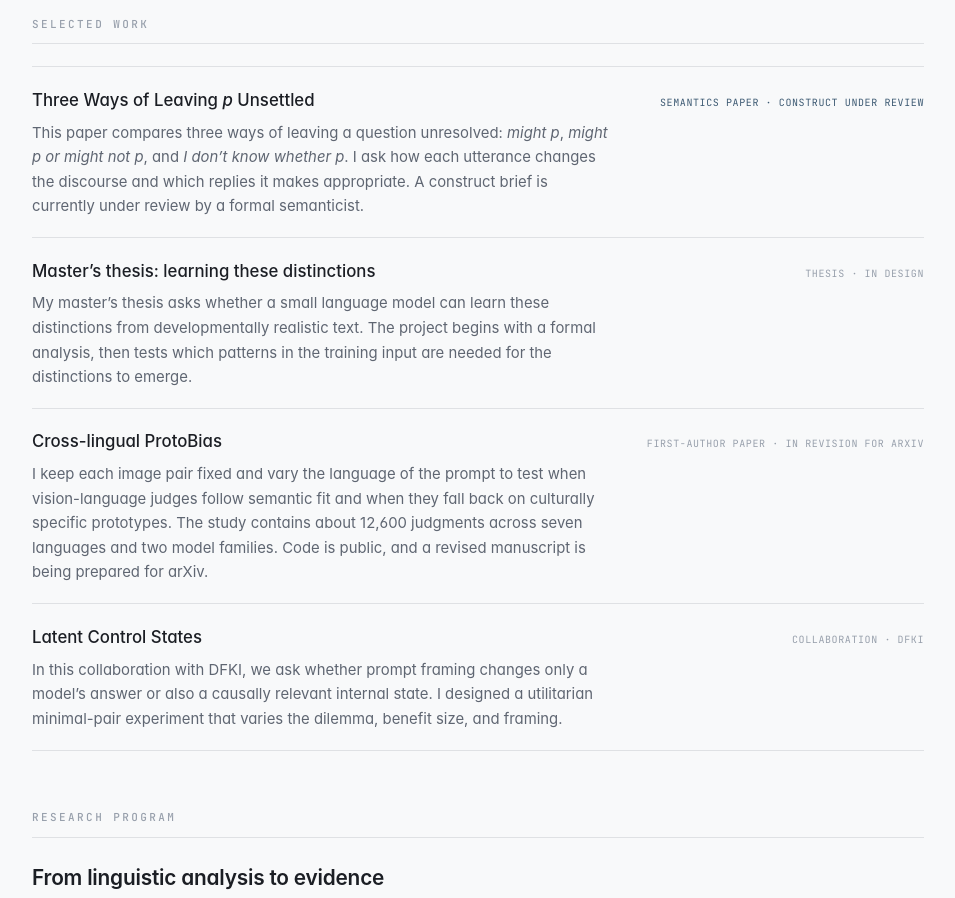
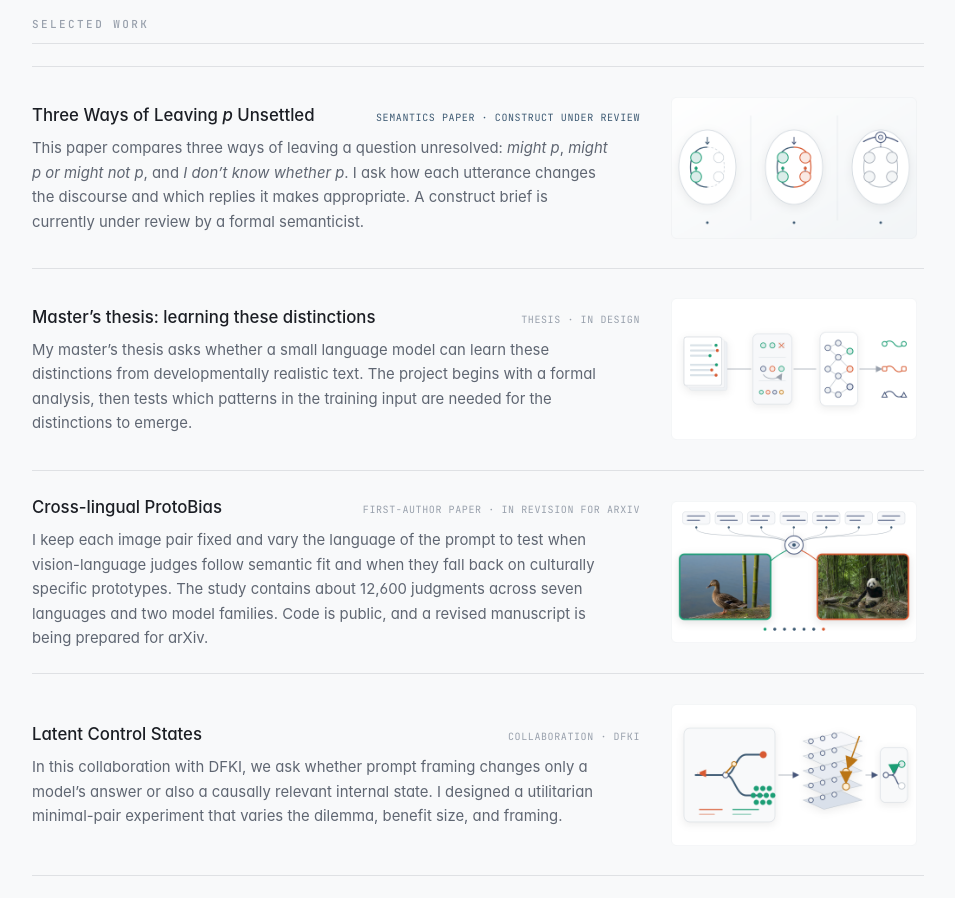
Before and after one commit to xchuan-li/xchuan-li.github.io, an Astro site: page / in a window 1280 px wide. Shown: the part 680-1578 px from the top of the page, without its empty margins (162-1117 px from the left). Built offline with nearby package versions, Linux system fonts and the light colour scheme; Astro itself is replaced by a stand-in of ours; a web font is replaced by a local one.

Commit message:
Add project cover illustrations to homepage

```diff
--- a/src/pages/index.astro
+++ b/src/pages/index.astro
@@ -17,6 +17,8 @@ const selectedWork = [
     title: "Three Ways of Leaving <em>p</em> Unsettled",
     tag: "Semantics paper · construct under review",
     href: "/research/three-ways",
+    cover: "/images/project-covers/three-ways.png",
+    coverAlt: "Three semantic states showing one-sided possibility, bilateral openness, and unresolved knowledge",
     current: true,
     desc: "This paper compares three ways of leaving a question unresolved: <em>might p</em>, <em>might p or might not p</em>, and <em>I don’t know whether p</em>. I ask how each utterance changes the discourse and which replies it makes appropriate. A construct brief is currently under review by a formal semanticist.",
   },
@@ -24,18 +26,24 @@ const selectedWork = [
     title: "Master’s thesis: learning these distinctions",
     tag: "Thesis · in design",
     href: "/research/learnability",
+    cover: "/images/project-covers/learnability.png",
+    coverAlt: "A corpus passing through controlled input interventions, a small learner, and generalization tests",
     desc: "My master’s thesis asks whether a small language model can learn these distinctions from developmentally realistic text. The project begins with a formal analysis, then tests which patterns in the training input are needed for the distinctions to emerge.",
   },
   {
     title: "Cross-lingual ProtoBias",
     tag: "First-author paper · in revision for arXiv",
     href: "/research/cross-lingual-protobias",
+    cover: "/images/project-covers/protobias.png",
+    coverAlt: "Seven language prompts feeding one vision-language judge comparing a duck and panda benchmark image pair",
     desc: "I keep each image pair fixed and vary the language of the prompt to test when vision-language judges follow semantic fit and when they fall back on culturally specific prototypes. The study contains about 12,600 judgments across seven languages and two model families. Code is public, and a revised manuscript is being prepared for arXiv.",
   },
   {
     title: "Latent Control States",
     tag: "Collaboration · DFKI",
     href: "/research/latent-control-states",
+    cover: "/images/project-covers/latent-control-states.png",
+    coverAlt: "A utilitarian diversion dilemma passing through model layers with a causal intervention on an internal direction",
     desc: "In this collaboration with DFKI, we ask whether prompt framing changes only a model’s answer or also a causally relevant internal state. I designed a utilitarian minimal-pair experiment that varies the dilemma, benefit size, and framing.",
   },
 ];
@@ -127,11 +135,16 @@ const featured = posts.find((p) => p.featured) ?? posts[0];
       <div class="proj-list">
         {selectedWork.map((p) => (
           <div class={`proj${p.current ? " proj-current" : ""}`}>
-            <div class="proj-top">
-              <a class="proj-title" href={p.href} set:html={p.title} />
-              <span class="proj-tag">{p.tag}</span>
+            <div class="proj-copy">
+              <div class="proj-top">
+                <a class="proj-title" href={p.href} set:html={p.title} />
+                <span class="proj-tag">{p.tag}</span>
+              </div>
+              <p class="proj-desc" set:html={p.desc} />
             </div>
-            <p class="proj-desc" set:html={p.desc} />
+            <a class="proj-figure" href={p.href} aria-label={`Open ${p.title.replace(/<[^>]+>/g, "")}`}>
+              <img src={p.cover} alt={p.coverAlt} width="1200" height="720" loading="lazy" decoding="async" />
+            </a>
           </div>
         ))}
       </div>
@@ -294,9 +307,17 @@ const featured = posts.find((p) => p.featured) ?? posts[0];
   }
 
   /* ===== project / selected-work list ===== */
-  .proj-list { display: flex; flex-direction: column; }
-  .proj { padding: 1.15rem 0; border-bottom: 1px solid var(--color-border); }
+  .proj-list { display: flex; flex-direction: column; min-width: 0; }
+  .proj {
+    display: grid;
+    grid-template-columns: minmax(0, 1fr) 260px;
+    gap: 1.5rem;
+    align-items: center;
+    padding: 1.4rem 0;
+    border-bottom: 1px solid var(--color-border);
+  }
   .proj:first-child { border-top: 1px solid var(--color-border); }
+  .proj-copy { min-width: 0; }
   .proj-top { display: flex; justify-content: space-between; align-items: baseline; gap: 1rem; margin-bottom: 0.4rem; }
   .proj-title { font-size: 1.05rem; font-weight: 500; color: var(--color-text); text-decoration: none; }
   .proj-title:hover { color: var(--color-accent); }
@@ -306,6 +327,28 @@ const featured = posts.find((p) => p.featured) ?? posts[0];
   .proj-current .proj-tag { color: var(--color-accent); }
   .proj-desc { font-size: 0.93rem; line-height: 1.65; color: var(--color-text-muted); margin: 0; max-width: 62ch; }
   .proj-desc :global(em) { font-style: italic; }
+  .proj-figure {
+    display: block;
+    min-width: 0;
+    border-radius: 10px;
+    overflow: hidden;
+    text-decoration: none;
+  }
+  .proj-figure img {
+    display: block;
+    width: 100%;
+    max-width: 100%;
+    height: auto;
+    aspect-ratio: 5 / 3;
+  }
+  @media (max-width: 760px) {
+    .proj { grid-template-columns: minmax(0, 1fr) 210px; gap: 1.15rem; }
+    .proj-top { flex-direction: column; align-items: flex-start; gap: 0.2rem; }
+  }
+  @media (max-width: 580px) {
+    .proj { grid-template-columns: minmax(0, 1fr); gap: 1rem; padding: 1.35rem 0; }
+    .proj-figure { max-width: 100%; }
+  }
 
   /* ===== writing (one featured note) ===== */
   .feat { display: block; text-decoration: none; padding: 0.1rem 0 0.2rem; }
```
Also changed, not shown: public/images/project-covers/latent-control-states.png (added), public/images/project-covers/learnability.png (added), public/images/project-covers/protobias.png (added), public/images/project-covers/three-ways.png (added).
